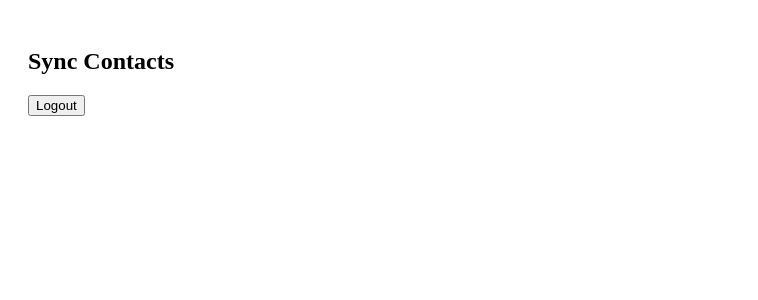
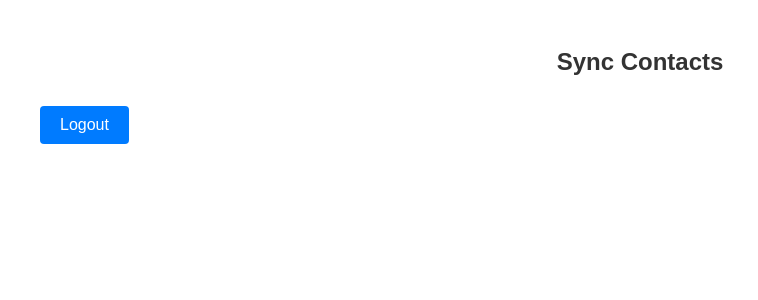
Before and after one commit to Shairaaj/Swicall, a React (Vite) app in the folder frontend/: page /sync in a window 1280 px wide. Shown: the top 300 px of the page, without its empty margins (0-758 px from the left). Built offline with nearby package versions, Linux system fonts and the light colour scheme; sample sign-in values are in the browser's storage.

Commit message:
styled sync page

```diff
--- a/frontend/src/components/SyncPage.jsx
+++ b/frontend/src/components/SyncPage.jsx
@@ -1,7 +1,71 @@
-//components/SyncPage.jsx
+// components/SyncPage.jsx
 import React, { useState, useEffect } from "react";
 import axios from "axios";
 import { useNavigate } from "react-router-dom";
+import styled from "styled-components";
+
+const Container = styled.div`
+  padding: 20px;
+  font-family: "Arial", sans-serif;
+  max-width: 1200px;
+  margin: 0 auto;
+`;
+
+const Header = styled.h2`
+  color: #333;
+  text-align: center;
+  margin-bottom: 20px;
+`;
+
+const Button = styled.button`
+  padding: 10px 20px;
+  margin: 10px 10px 10px 0;
+  background-color: #007bff;
+  color: #fff;
+  border: none;
+  border-radius: 4px;
+  font-size: 1rem;
+  cursor: pointer;
+  transition: background-color 0.3s ease;
+  &:hover {
+    background-color: #0056b3;
+  }
+`;
+
+const Message = styled.p`
+  color: red;
+  margin-top: 10px;
+  text-align: center;
+`;
+
+const Table = styled.table`
+  width: 100%;
+  border-collapse: collapse;
+  margin-top: 20px;
+`;
+
+const Thead = styled.thead`
+  background-color: #f1f1f1;
+`;
+
+const Th = styled.th`
+  padding: 12px;
+  text-align: left;
+  border: 1px solid #ddd;
+`;
+
+const Td = styled.td`
+  padding: 12px;
+  border: 1px solid #ddd;
+`;
+
+const Tbody = styled.tbody`
+  tr {
+    &:nth-child(even) {
+      background-color: #fafafa;
+    }
+  }
+`;
 
 const SyncPage = () => {
   const [contacts, setContacts] = useState([]);
@@ -9,7 +73,7 @@ const SyncPage = () => {
   const [googleToken, setGoogleToken] = useState(null);
   const navigate = useNavigate();
 
-  // Read token, deviceId and user from localStorage
+  // Read token, deviceId, and user from localStorage
   const token = localStorage.getItem("token");
   const deviceId = localStorage.getItem("deviceId");
   const user = JSON.parse(localStorage.getItem("user"));
@@ -55,7 +119,6 @@ const SyncPage = () => {
     }
   };
 
-
   const syncContacts = async (accessToken) => {
     console.log("Access Token being sent:", accessToken);
     if (!isSameDevice) {
@@ -79,7 +142,7 @@ const SyncPage = () => {
           },
         }
       );
-      console.log("response", res.data)
+      console.log("response", res.data);
       if (Array.isArray(res.data)) {
         setContacts(res.data);
         setMessage("Contacts synced successfully");
@@ -95,7 +158,6 @@ const SyncPage = () => {
   const handleLogout = () => {
     localStorage.removeItem("token");
     localStorage.removeItem("user");
-    // Redirect to login page and force a full reload
     navigate("/");
     window.location.reload();
   };
@@ -109,7 +171,6 @@ const SyncPage = () => {
       setMessage("Modifications are not allowed from this device.");
       return;
     }
-    // Guard: if token is missing or "null", do not proceed
     if (!token || token === "null") {
       setMessage("User not authenticated");
       return;
@@ -121,54 +182,54 @@ const SyncPage = () => {
       });
       setContacts(contacts.filter((contact) => contact._id !== id));
     } catch (err) {
-      console.error("ERROR:",err);
+      console.error("ERROR:", err);
       setMessage(err.response?.data?.message || "Remove failed");
     }
   };
 
   return (
-    <div style={{ padding: "20px" }}>
-      <h2>Sync Contacts</h2>
+    <Container>
+      <Header>Sync Contacts</Header>
       {isSameDevice && (
-        <button onClick={handleGoogleSignIn}>Sync Contacts with Google</button>
+        <Button onClick={handleGoogleSignIn}>Sync Contacts with Google</Button>
       )}
-      <button onClick={handleLogout}>Logout</button>
-      {message && <p>{message}</p>}
+      <Button onClick={handleLogout}>Logout</Button>
+      {message && <Message>{message}</Message>}
       {contacts.length > 0 && (
-        <table border="1" cellPadding="10" style={{ marginTop: "20px" }}>
-          <thead>
+        <Table>
+          <Thead>
             <tr>
-              <th>Serial No.</th>
-              <th>Contact Name</th>
-              <th>Phone Number</th>
-              <th>Copy</th>
-              {isSameDevice && <th>Remove</th>}
+              <Th>Serial No.</Th>
+              <Th>Contact Name</Th>
+              <Th>Phone Number</Th>
+              <Th>Copy</Th>
+              {isSameDevice && <Th>Remove</Th>}
             </tr>
-          </thead>
-          <tbody>
+          </Thead>
+          <Tbody>
             {contacts.map((contact, index) => (
               <tr key={contact._id}>
-                <td>{index + 1}</td>
-                <td>{contact.name}</td>
-                <td>{contact.phone}</td>
-                <td>
-                  <button onClick={() => handleCopy(contact.phone)}>
+                <Td>{index + 1}</Td>
+                <Td>{contact.name}</Td>
+                <Td>{contact.phone}</Td>
+                <Td>
+                  <Button onClick={() => handleCopy(contact.phone)}>
                     Copy
-                  </button>
-                </td>
+                  </Button>
+                </Td>
                 {isSameDevice && (
-                  <td>
-                    <button onClick={() => handleRemove(contact._id)}>
+                  <Td>
+                    <Button onClick={() => handleRemove(contact._id)}>
                       Remove
-                    </button>
-                  </td>
+                    </Button>
+                  </Td>
                 )}
               </tr>
             ))}
-          </tbody>
-        </table>
+          </Tbody>
+        </Table>
       )}
-    </div>
+    </Container>
   );
 };
 
```
